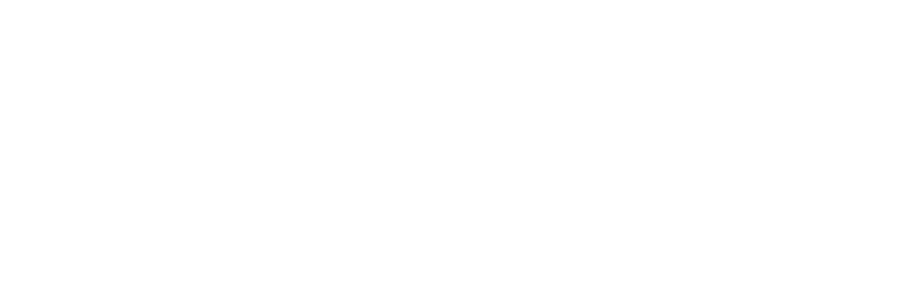
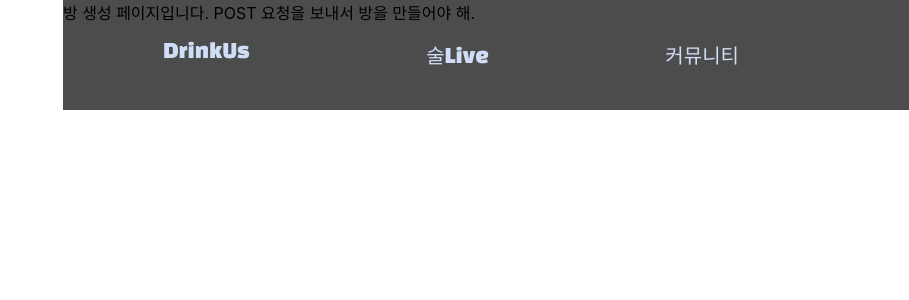
Before and after one commit to minwoo9629/DrinkUs, a React (Create React App) app in the folder FrontEnd/: page /createroom in a window 1280 px wide. Before the commit this address had no page. Shown: the top 300 px of the page, without its empty margins (371-1280 px from the left). Built offline with nearby package versions, Linux system fonts and the light colour scheme; the HTML template or start-up script is replaced by a standard one; a web font is replaced by a local one.

Commit message:
[feat] App.js route 경로 추가

```diff
--- a/FrontEnd/src/App.js
+++ b/FrontEnd/src/App.js
@@ -9,6 +9,9 @@ import FindPassword from "./pages/auth/find/FindPassword";
 import FindId from "./pages/auth/find/FindId";
 import SocialLogin from "./pages/auth/SocialLogin";
 import MyPage from "./pages/auth/MyPage";
+import DrinkLive from "./pages/room/DrinkLive"
+import CreateRoom from "./pages/room/CreateRoom";
+import Rooms from "./pages/room/Rooms";
 function App() {
   return (
     <Provider store={store}>
@@ -22,6 +25,9 @@ function App() {
             <Route path="/findPassword" element={<FindPassword />} />
             <Route path="/oauth2/redirect" element={<SocialLogin />} />
             <Route path="/user/edit" element={<MyPage />} />
+            <Route path="/live" element={<DrinkLive />} />
+            <Route path="/createroom" element={<CreateRoom />} />
+            <Route path="/rooms" element={<Rooms />} />
           </Routes>
         </div>
       </BrowserRouter>
```
